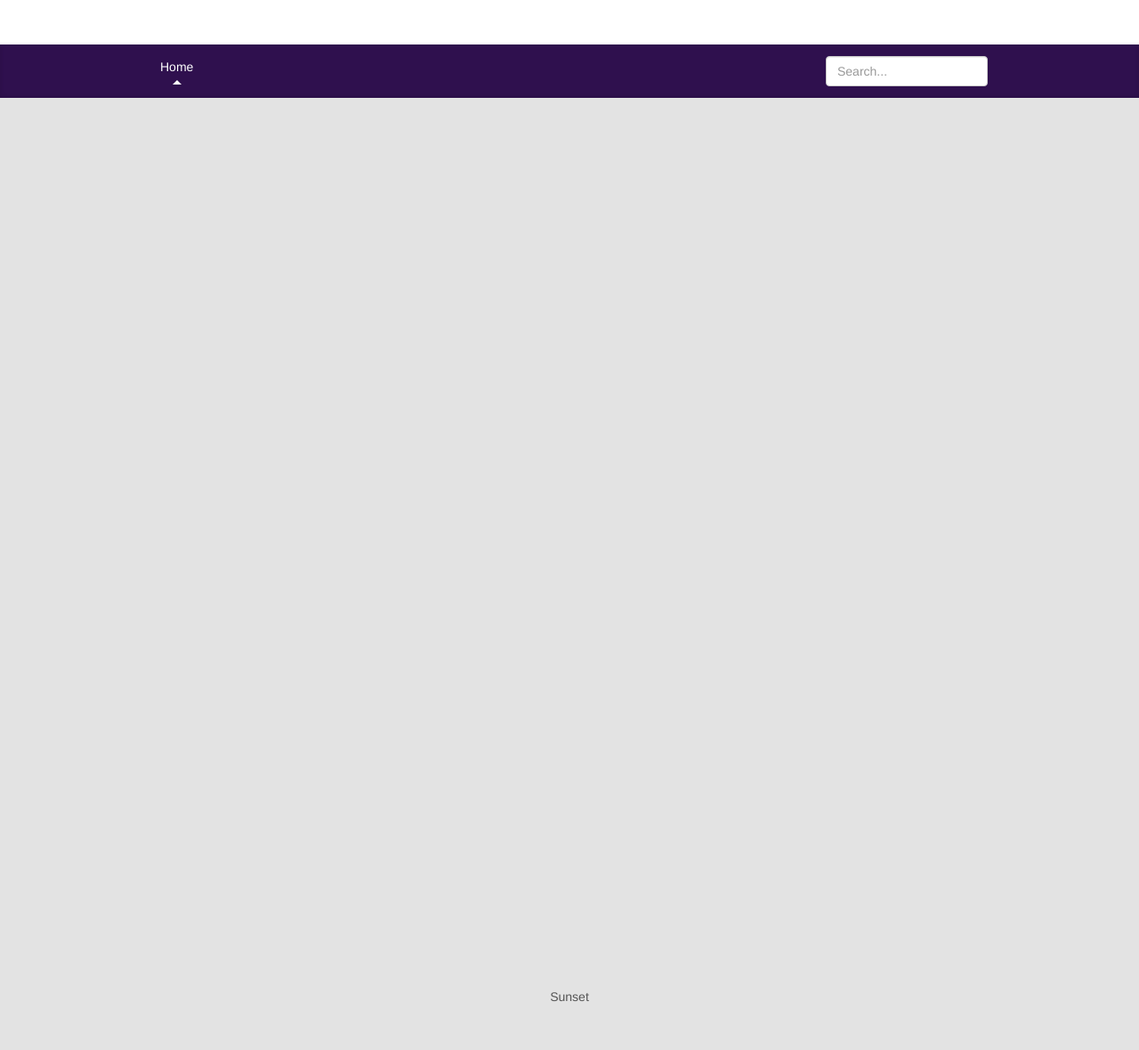
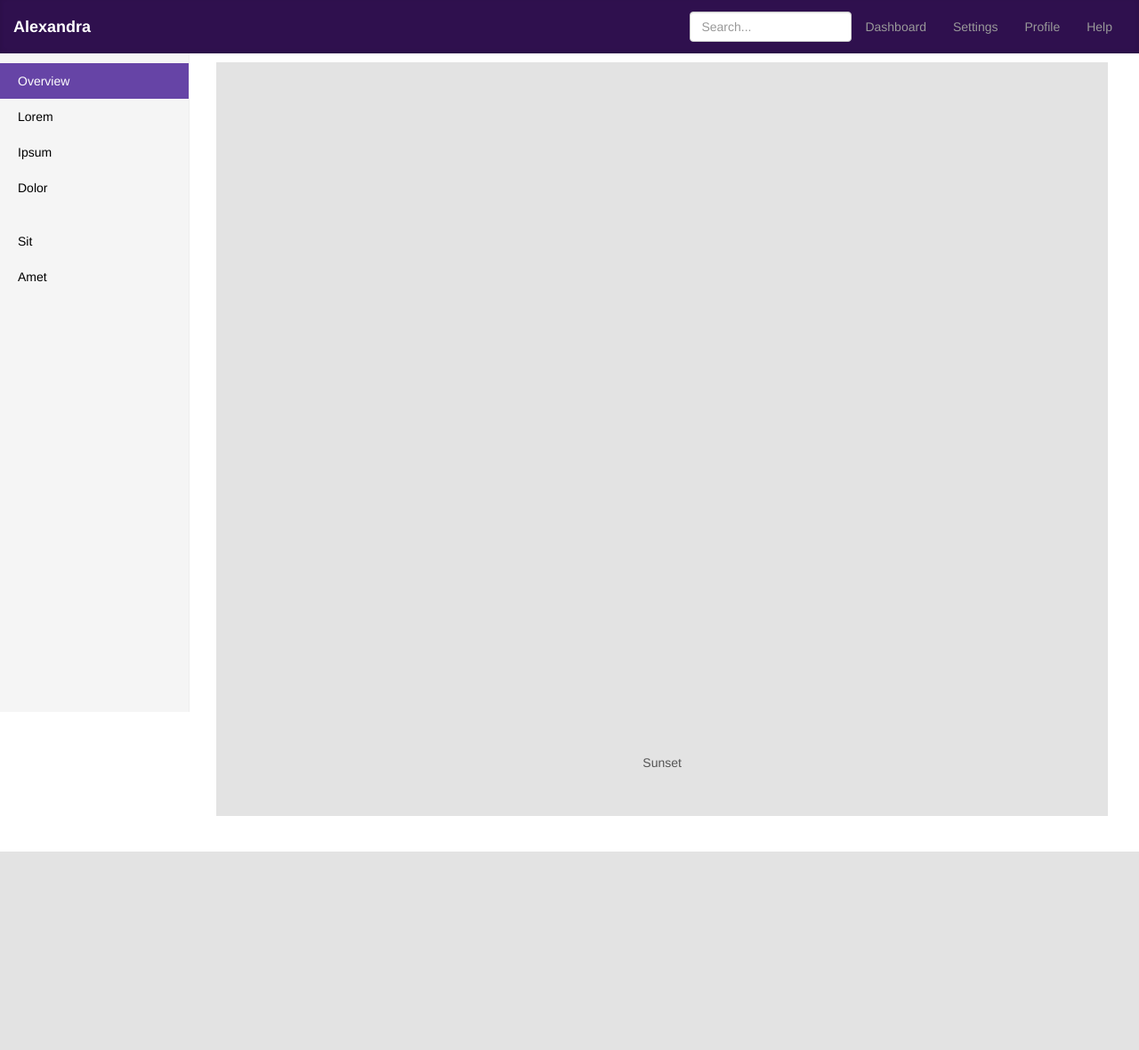
Before and after one commit to rhavens/piper, a Django app: page /Alexandra/post/7 in a window 1280 px wide. Shown: the whole page at 89% size. After the commit the page ends 957 px from the top, so only its background shows below. Run offline with Django 3.2, Linux system fonts and the light colour scheme; data comes from the database, SQL or seed files in the repository; some libraries are stand-ins or nearby versions.

Commit message:
Updated post styling

```diff
--- a/Alexandra/templates/Alexandra/index.html
+++ b/Alexandra/templates/Alexandra/index.html
@@ -19,7 +19,7 @@
                         <span class="icon-bar"></span>
                         <span class="icon-bar"></span>
                     </button>
-                    <a class="navbar-brand" href="#">Alexandra</a>
+                    <a class="navbar-brand" href="{% url 'index' %}">Alexandra</a>
                 </div>
                 <div id="navbar" class="navbar-collapse collapse">
                     <ul class="nav navbar-nav navbar-right">
--- a/Alexandra/templates/Alexandra/single_post.html
+++ b/Alexandra/templates/Alexandra/single_post.html
@@ -9,23 +9,49 @@
     </head>
 
     <body>
-
-        <div class="blog-masthead">
-            <div class="container">
-                <nav class="blog-nav">
-                    <a class="blog-nav-item active" href="#">Home</a>
-                    <!--<a class="blog-nav-item" href="#">Me</a>
-                    <a class="blog-nav-item" href="#">Press</a>
-                    <a class="blog-nav-item" href="#">Search</a>
-                    <a class="blog-nav-item" href="#">About</a> -->
+    <!-- NAVBAR -->
+        <nav class="blog-masthead navbar navbar-inverse navbar-fixed-top">
+            <div class="container-fluid">
+                <div class="navbar-header">
+                    <button type="button" class="navbar-toggle collapsed" data-toggle="collapse" data-target="#navbar" aria-expanded="false" aria-controls="navbar">
+                        <span class="sr-only">Toggle navigation</span>
+                        <span class="icon-bar"></span>
+                        <span class="icon-bar"></span>
+                        <span class="icon-bar"></span>
+                    </button>
+                    <a class="navbar-brand" href="{% url 'index' %}">Alexandra</a>
+                </div>
+                <div id="navbar" class="navbar-collapse collapse">
+                    <ul class="nav navbar-nav navbar-right">
+                        <li><a href="#">Dashboard</a></li>
+                        <li><a href="#">Settings</a></li>
+                        <li><a href="#">Profile</a></li>
+                        <li><a href="#">Help</a></li>
+                    </ul>
                 <form class="navbar-form navbar-right">
                     <input type="text" class="form-control" placeholder="Search...">
                 </form>
-                </nav>
                 </div>
             </div>
-
-        <div class="horizontal">
+        </nav>
+        <!-- /NAVBAR -->
+        <!-- SIDEBAR -->
+        <div class="container-fluid">
+            <div class="col-sm-3 col-md-2 sidebar">
+                <ul class="nav nav-sidebar">
+                    <li class="active"><a href="#">Overview <span class="sr-only">(current)</span></a></li>
+                    <li><a href="#">Lorem</a></li>
+                    <li><a href="#">Ipsum</a></li>
+                    <li><a href="#">Dolor</a></li>
+                </ul>
+                <ul class="nav nav-sidebar">
+                    <li><a href="">Sit</a></li>
+                    <li><a href="">Amet</a></li>
+                </ul>
+            </div>
+            <!-- /SIDEBAR -->
+            <!-- CONTENT -->
+            <div class="col-sm-9 col-sm-offset-3 col-md-10 col-md-offset-2 main">
                 <div class="table">
                     {% if post.image_key %}
                     <article class="single_post">
@@ -39,12 +65,15 @@
                 {% endif %}
                 </div>
             </div>
+            <!-- /CONTENT -->
+        </div>
 
         <script type="text/javascript" src="http://ajax.googleapis.com/ajax/libs/jquery/1.11.2/jquery.min.js"></script>
         <script type="text/javascript" src="{% static 'Alexandra/enscroll-0.4.2.min.js' %}"></script>
         <script type="text/javascript">
             $(document).ready(function () {
-                $('.horizontal').enscroll({
+                $('.container-fluid').enscroll({
+                    $(".container-fluid").height($(document).height());
                     horizontalTrackClass: 'horizontal-track2',
                     horizontalHandleClass: 'horizontal-handle2',
                     verticalScrolling: false,
--- a/Alexandra/urls.py
+++ b/Alexandra/urls.py
@@ -2,7 +2,7 @@ from django.conf.urls import patterns , url
 from Alexandra import views
 
 urlpatterns = patterns ( '',
-    url(r'^$', views.index, name = 'index' ),
+    url(r'^$', views.posts, name = 'index' ),
     url(r'^posts/', views.posts, name = 'posts'),
     url(r'^post/(?P<post_id>\d+)', views.post, name = 'post'),
     url(r'^new_post/', views.new_post, name = 'new_post'),
```
Also changed, not shown: 1 other file. Lines whose indentation alone changed are shown as unchanged.
